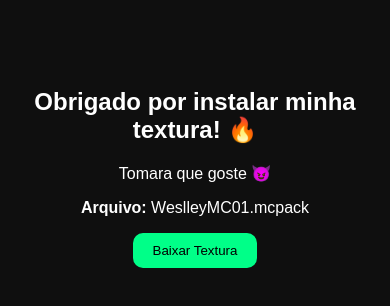
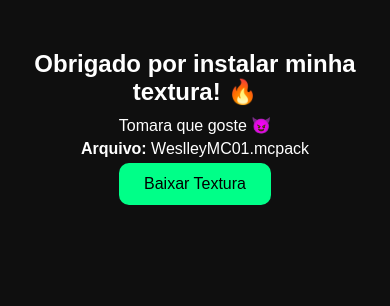
Before and after one commit to weslleymc01/WeslleyMC01, a plain HTML site: page index.html in a window 390 px wide. Drawn offline with Linux system fonts and the light colour scheme.

Commit message:
Update index.html

```diff
--- a/index.html
+++ b/index.html
@@ -3,20 +3,63 @@
 <head>
 <meta charset="UTF-8">
 <title>Pack de Textura</title>
+<!-- Meta tag para celular -->
+<meta name="viewport" content="width=device-width, initial-scale=1.0">
+<style>
+  body {
+    background: #0f0f0f;
+    color: white;
+    text-align: center;
+    padding-top: 60px;
+    font-family: Arial, sans-serif;
+    margin: 0;
+  }
+
+  h2 {
+    font-size: 2em;
+    margin-bottom: 10px;
+  }
+
+  p {
+    font-size: 1.2em;
+    margin: 5px 0;
+  }
+
+  a button {
+    padding: 10px 20px;
+    border-radius: 10px;
+    background: #00ff88;
+    border: none;
+    cursor: pointer;
+    font-size: 1em;
+  }
+
+  /* Mobile */
+  @media (max-width: 600px) {
+    body {
+      padding-top: 30px;
+    }
+    h2 {
+      font-size: 1.5em;
+    }
+    p {
+      font-size: 1em;
+    }
+    a button {
+      padding: 12px 25px;
+      font-size: 1em;
+    }
+  }
+</style>
 </head>
 
-<body style="background:#0f0f0f; color:white; text-align:center; padding-top:60px; font-family:Arial;">
-
+<body>
 <h2>Obrigado por instalar minha textura! 🔥</h2>
 <p>Tomara que goste 😈</p>
-
 <p><b>Arquivo:</b> WeslleyMC01.mcpack</p>
 
 <a href="WeslleyMC01.mcpack" download>
-<button style="padding:10px 20px; border-radius:10px; background:#00ff88; border:none; cursor:pointer;">
-Baixar Textura
-</button>
+  <button>Baixar Textura</button>
 </a>
-
 </body>
 </html>
```
